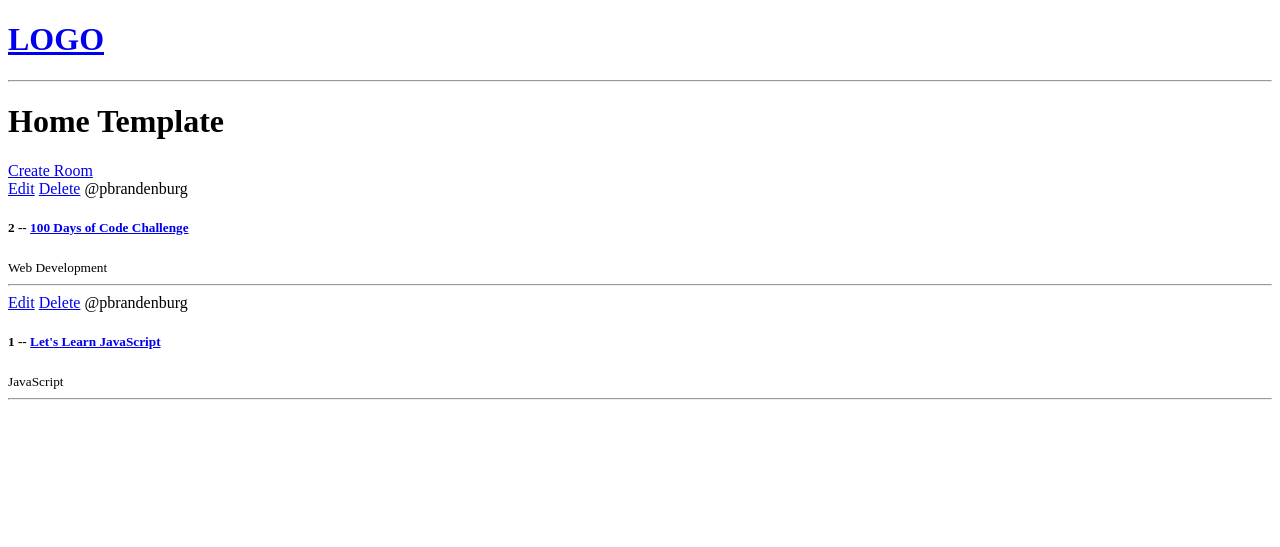
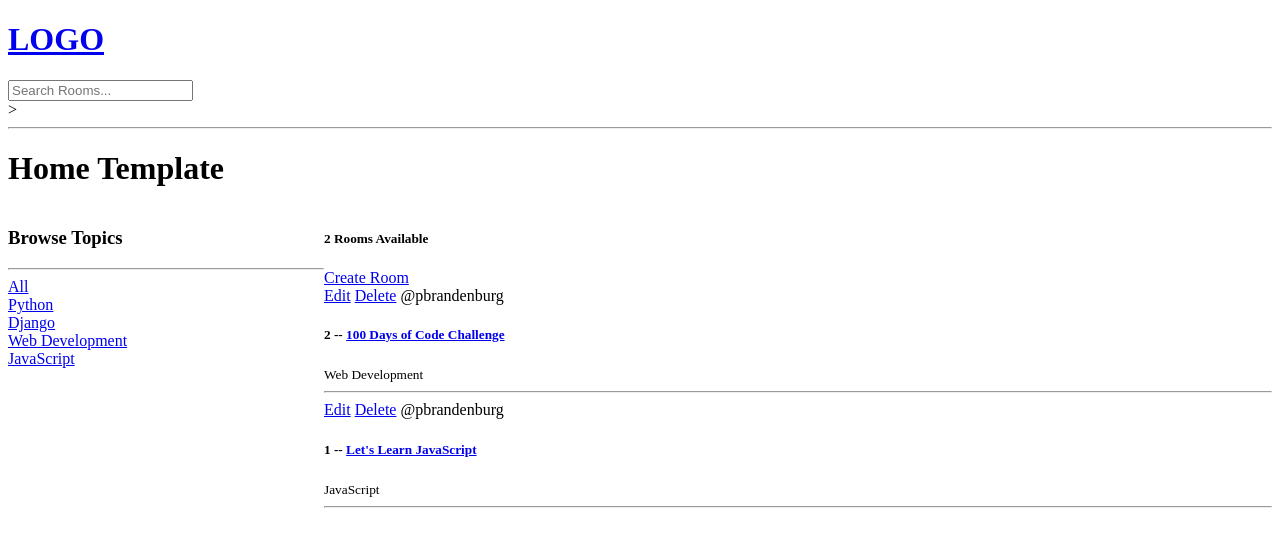
Before and after one commit to pjbrandenburg/studybud, a Django app: page / in a window 1280 px wide. Shown: the top 547 px of the page. Run offline with Django 4.2, Linux system fonts and the light colour scheme; data comes from the database, SQL or seed files in the repository.

Commit message:
Added search feature

```diff
--- a/base/templates/base/home.html
+++ b/base/templates/base/home.html
@@ -2,9 +2,35 @@
 
 {% block content %}
 
+<style>
+    .home-container{
+        display: grid;
+        grid-template-columns: 1fr 3fr;
+    }
+</style>
+
+
 <h1>Home Template</h1>
 
+<div class="home-container">
+
     <div>
+        <h3>Browse Topics</h3>
+        <hr>
+
+        <div>
+            <a href="{% url 'home' %}">All</a>
+        </div>
+
+        {% for topic in topics %}
+        <div>
+            <a href="{% url 'home' %}?q={{topic.name}}">{{topic.name}}</a>
+        </div>
+        {% endfor %}
+    </div>
+
+    <div>
+        <h5>{{room_count}} Rooms Available</h5>
 
         <a href="{% url 'create-room' %}">Create Room</a>
 
@@ -22,6 +48,9 @@
 
             {% endfor %}
         </div>
+    </div>
+
+
 
 </div>
 
--- a/base/views.py
+++ b/base/views.py
@@ -1,5 +1,6 @@
 from django.shortcuts import render, redirect
-from .models import Room
+from django.db.models import Q
+from .models import Room, Topic
 from .forms import RoomForm
 
 # Create your views here.
@@ -11,8 +12,18 @@ from .forms import RoomForm
 # ]
 
 def home(request):
-    rooms = Room.objects.all()
-    context = {"rooms": rooms}
+    q = request.GET.get('q') if request.GET.get('q') != None else ""
+
+    rooms = Room.objects.filter(
+        Q(topic__name__icontains=q) |
+        Q(name__icontains=q) |
+        Q(description__icontains=q)
+        )
+
+    topics = Topic.objects.all()
+    room_count = rooms.count()
+
+    context = {"rooms": rooms, "topics": topics, "room_count": room_count}
     return render(request, "base/home.html", context)
 
 def room(request, pk):
--- a/templates/navbar.html
+++ b/templates/navbar.html
@@ -2,4 +2,8 @@
     <h1>LOGO</h1>
 </a>
 
+<form method="GET" action="{% url 'home' %}">
+    <input type="text" name="q" placeholder="Search Rooms..."/>
+</form>>
+
 <hr>
```
Lines whose indentation alone changed are shown as unchanged.
